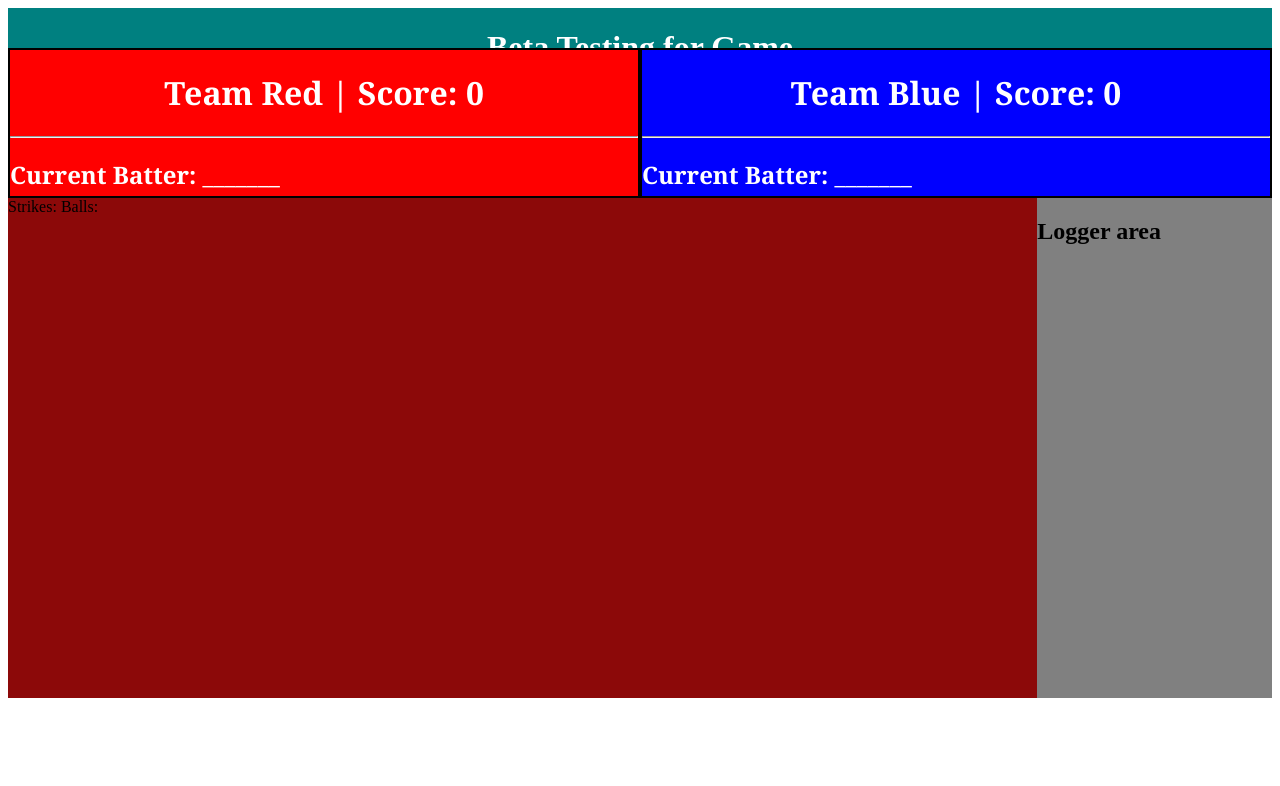
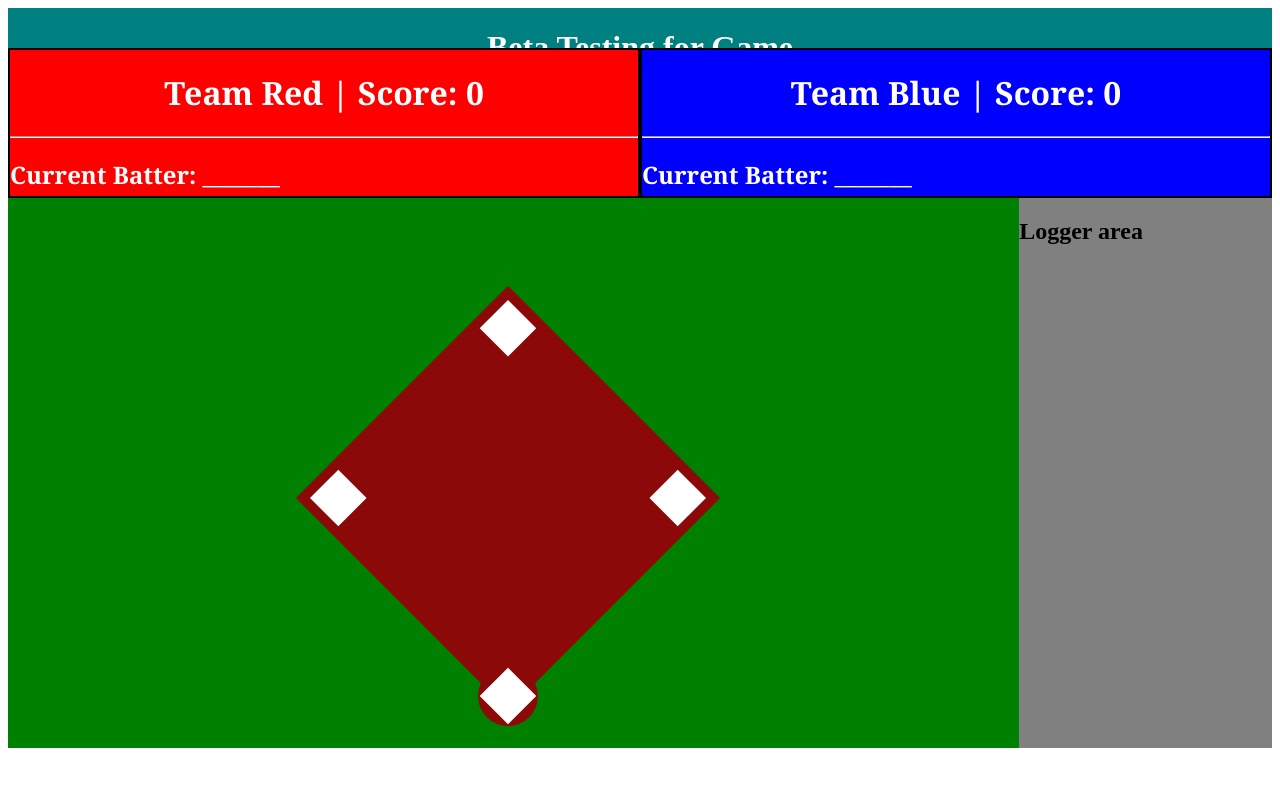
Before and after one commit to vedvy/BlitzBallSimulation, a Next.js app in the folder my-app/: page / in a window 1280 px wide. Shown: the top 786 px of the page. Built offline with nearby package versions, Linux system fonts and the light colour scheme.

Commit message:
in-progress css designed baseball field

```diff
--- a/my-app/src/app/page.module.css
+++ b/my-app/src/app/page.module.css
@@ -237,14 +237,72 @@ a.secondary {
 .game_main_content{
   display: flex;
   width: 100%;
-  height: 500px;
+  height: 550px;
 }
 
 .game_field{
   flex-grow: 4;
-  background-color: rgb(140, 9, 9);
+  background-color: green;
+  position: relative;
 
 }
+
+.inner_field{
+  position: absolute;
+  width: 300px;
+  height: 300px;
+  background-color: rgb(140, 9, 9);
+  left: 350px;
+
+  top: 150px;
+  transform: rotate(45deg);
+}
+
+.home_base{
+  position: absolute;
+  width: 60px;
+  height: 60px;
+  background-color: rgb(140, 9, 9);
+  border-radius: 32px;
+  top: 260px;
+  left: 260px;
+}
+
+.first_base,
+.second_base,
+.third_base{
+  position: absolute;
+  width: 40px;
+  height: 40px;
+  background-color: white;
+
+}
+
+.first_base{
+  left: 250px;
+  top: 10px;
+}
+
+.second_base{
+  top: 10px;
+  left: 10px;
+}
+
+.third_base{
+  top: 250px;
+  left: 10px;
+}
+
+.home_base_plate{
+  width: 40px;
+  height: 40px;
+  background-color: white;
+  transform: rotate(deg);
+  margin: auto;
+  position: relative;
+  top: 10px;
+}
+
 
 
 .logger_section{
--- a/my-app/src/app/pages/game_screen.jsx
+++ b/my-app/src/app/pages/game_screen.jsx
@@ -32,8 +32,18 @@ export default function GameScreen()
             </div>
             <div className={styles.game_main_content}>
                 <div className={styles.game_field}>
-                    <span>Strikes: </span>
-                    <span>Balls: </span>
+                    <div className={styles.inner_field}>
+                        <div className={styles.home_base}>
+                        <div className={styles.home_base_plate}></div>
+
+                    </div>
+                    <div className={styles.first_base}></div>
+                    <div className={styles.second_base}></div>
+                    <div className={styles.third_base}></div>
+                    </div>
+
+                    <div className="styles.first_base"></div>
+
                 </div>
                 <div className={styles.logger_section}>
                     <h2>Logger area</h2>
```
